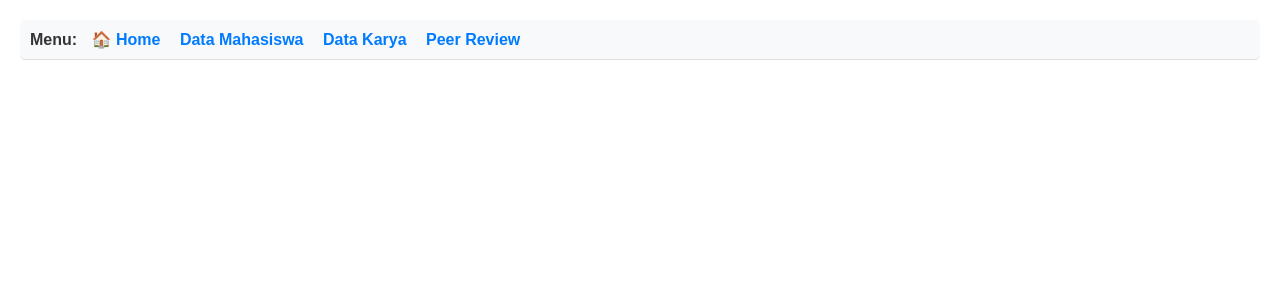
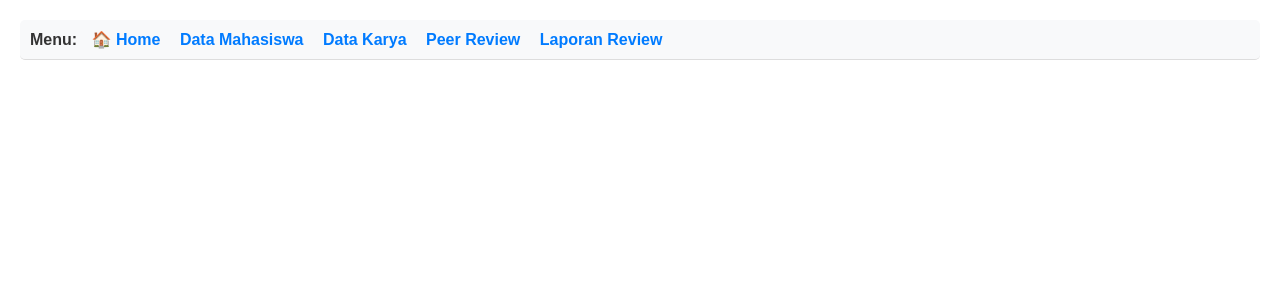
Before and after one commit to Kemas-Nayar/Database-Klinik-Prestasi, a PHP site: page /layout/header.php in a window 1280 px wide. Shown: the top 300 px of the page. Run offline with PHP 8.4, Linux system fonts and the light colour scheme.

Commit message:
Update header.php
Baru : Laporan review

```diff
--- a/klinik_prestasi/layout/header.php
+++ b/klinik_prestasi/layout/header.php
@@ -40,4 +40,5 @@
         <a href="../mahasiswa/index.php">Data Mahasiswa</a>
         <a href="../karya/index.php">Data Karya</a>
         <a href="../peer_review/index.php">Peer Review</a>
+        <a href="../laporan_review/index.php">Laporan Review</a>
     </div>
```
